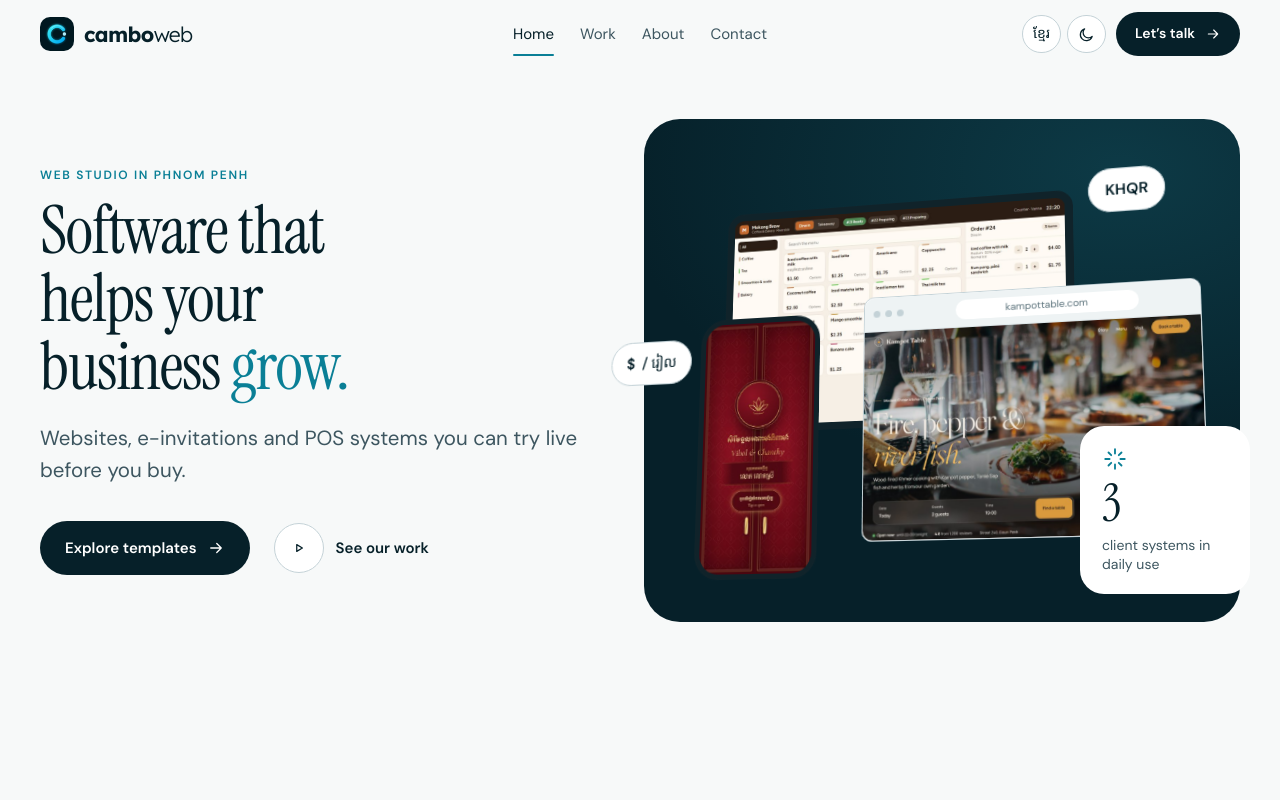
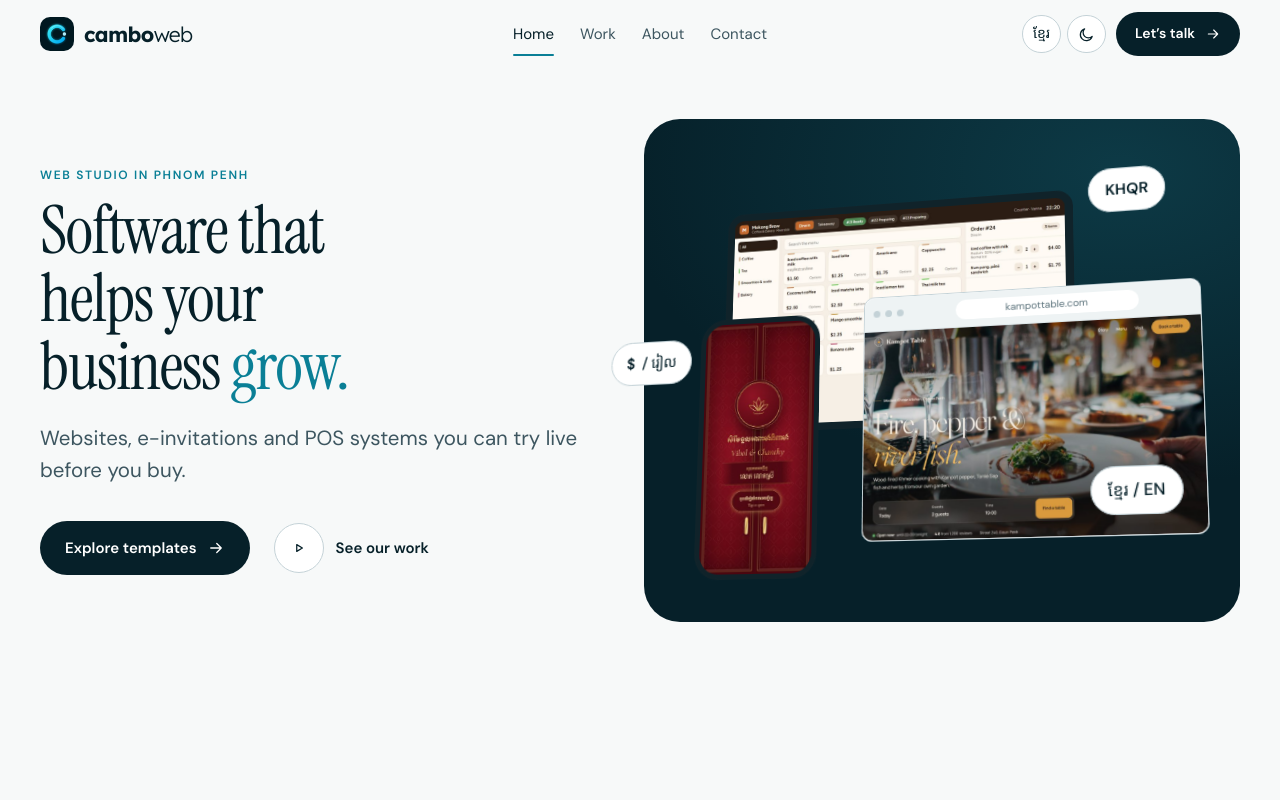
Before and after one commit to Pitou911/camboweb-showcase, a React (Vite) app: page / in a window 1280 px wide. Shown: the top 800 px of the page. Built offline with nearby package versions, Linux system fonts and the light colour scheme; a web font is replaced by a local one.

Commit message:
Remove the client-systems card from the hero

```diff
--- a/src/pages/Home.jsx
+++ b/src/pages/Home.jsx
@@ -284,11 +284,6 @@ export default function Home() {
         </div>
         <div className="hx-visual">
           <HeroStack />
-          <div className="hx-stat">
-            <Icon name="spark" size={26} />
-            <b>3</b>
-            <span>{t('client systems in daily use', 'ប្រព័ន្ធកំពុងប្រើប្រាស់ប្រចាំថ្ងៃ')}</span>
-          </div>
         </div>
       </section>
 
```
